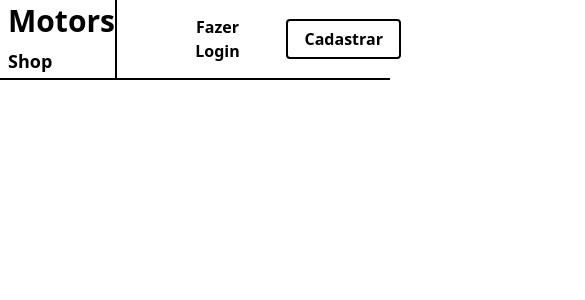
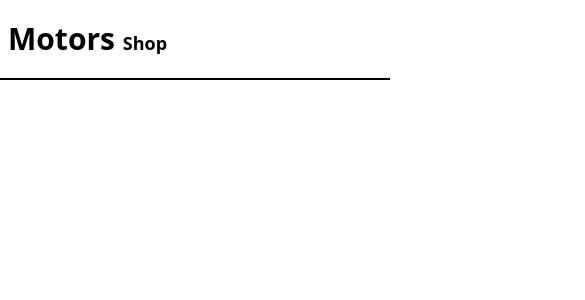
Before and after one commit to ProjectFullstackG18/motorsshop-frontend, a Next.js app: page / in a window 390 px wide. Shown: the top 300 px of the page, 585 px wide, since content can reach past the window. Built offline with nearby package versions, Linux system fonts and the light colour scheme.

Commit message:
feat: gallery component

```diff
--- /dev/null
+++ b/src/components/gallery/gallery.tsx
@@ -0,0 +1,13 @@
+import React, { ReactNode } from "react";
+
+interface IGalleryProps {
+  children: ReactNode;
+}
+
+export const Gallery: React.FC<IGalleryProps> = ({ children }) => {
+  return (
+    <ul className="grid grid-cols-1 sm:grid-cols-2 md:grid-cols-3 gap-10 max-w-full mx-auto w-[64rem]">
+      {children}
+    </ul>
+  );
+};
--- a/src/components/header/header.tsx
+++ b/src/components/header/header.tsx
@@ -1,18 +1,20 @@
-import React, { ReactNode } from 'react'
+import React, { ReactNode } from "react";
 
 interface IHeaderProps {
-    children: ReactNode
+  children: ReactNode;
 }
 
-export const Header = ({children}: IHeaderProps) => {
+export const Header = ({ children }: IHeaderProps) => {
   return (
-    <header className='h-20 border-b-2'>
-        <div className=' pl-2 pr-2 max-w-screen-2xl mx-auto flex justify-between items-center h-full'>
-            <h2 className='text-3xl font-bold'>Motors <span className='text-lg text-purple-700'>Shop</span></h2>
-            <div className='flex items-center justify-between gap-8 border-l-2 border-gray-300 h-full pl-16'>
-                {children}
-            </div>
+    <header className="h-20 border-b-2 ">
+      <div className=" pl-2 pr-2 max-w-screen-2xl mx-auto flex justify-between items-center h-full w-[80rem]">
+        <h2 className="text-3xl font-bold">
+          Motors <span className="text-lg text-purple-700">Shop</span>
+        </h2>
+        <div className="flex items-center justify-between gap-8 border-l-2 border-gray-300 h-full pl-16">
+          {children}
         </div>
+      </div>
     </header>
-  )
-}
+  );
+};
```
Also changed, not shown: src/pages/index.tsx (+15 -9 lines).
